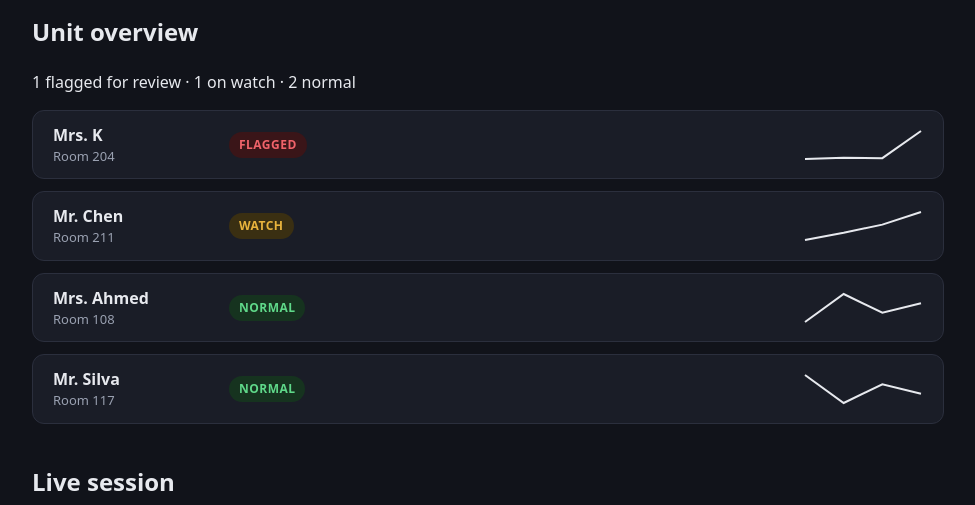
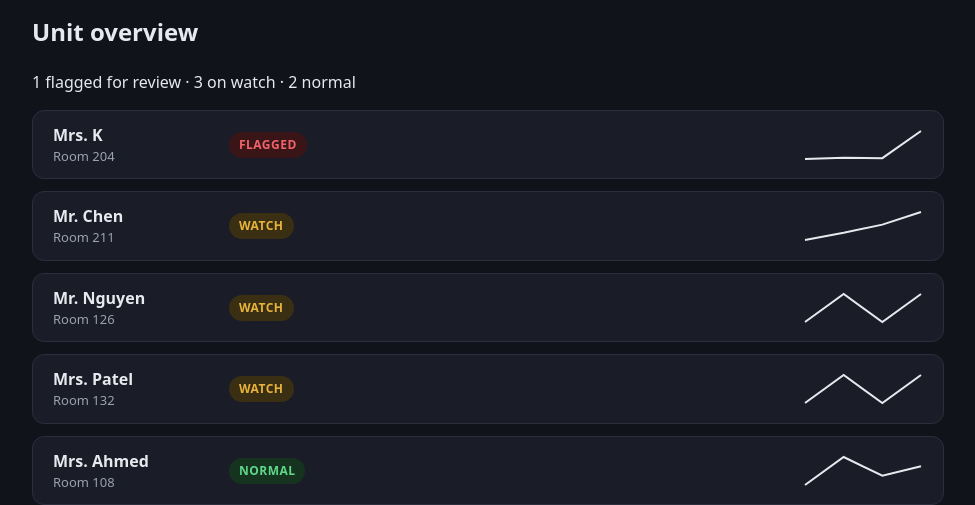
Before and after one commit to IanLeung12/routinely, a React (Vite) app in the folder web/: page / in a window 1280 px wide. Shown: the part 166-671 px from the top of the page, without its empty margins (152-1127 px from the left). Built offline with nearby package versions, Linux system fonts and the light colour scheme; no server answers.

Commit message:
T117: Add evening and motor residents to web mocks (#125)

```diff
--- a/web/src/mock/residentDetail.ts
+++ b/web/src/mock/residentDetail.ts
@@ -53,6 +53,18 @@ type CareRow = { ts: string; kind: CareRecordKind; value: number | string; note?
 /** Mrs. K is the demo resident: a flat fortnight, then two bad sessions in one morning
  * and evening, which is what a change flag needs (SPEC section 7). */
 const SESSIONS: Record<string, SessionRow[]> = {
+  'mr-nguyen': [
+    { ts: '2025-12-31T08:00:00+00:00', errors: {}, duration_s: 130 },
+    { ts: '2025-12-31T18:00:00+00:00', errors: { omission: 1, sequence: 1 }, duration_s: 210 },
+    { ts: '2026-01-01T08:00:00+00:00', errors: {}, duration_s: 132 },
+    { ts: '2026-01-01T18:00:00+00:00', errors: { omission: 1, sequence: 1 }, duration_s: 220 },
+  ],
+  'mrs-patel': [
+    { ts: '2025-12-29T08:00:00+00:00', errors: {}, duration_s: 135 },
+    { ts: '2025-12-30T08:00:00+00:00', errors: { hesitation: 1 }, duration_s: 170 },
+    { ts: '2025-12-31T08:00:00+00:00', errors: {}, duration_s: 205 },
+    { ts: '2026-01-01T08:00:00+00:00', errors: { hesitation: 1 }, duration_s: 240 },
+  ],
   'mrs-k': [
     { ts: '2025-12-25T08:10:00+00:00', errors: {}, duration_s: 132 },
     { ts: '2025-12-25T18:05:00+00:00', errors: {}, duration_s: 141 },
@@ -116,6 +128,14 @@ const SESSIONS: Record<string, SessionRow[]> = {
 }
 
 const CARE_RECORDS: Record<string, CareRow[]> = {
+  'mrs-patel': [
+    {
+      ts: '2025-12-30T07:00:00+00:00',
+      kind: 'med_change',
+      value: 'zopiclone',
+      note: 'night sedation started',
+    },
+  ],
   'mrs-k': [
     { ts: '2025-12-30T08:00:00+00:00', kind: 'temperature', value: 36.8 },
     {
--- a/web/src/mock/residents.ts
+++ b/web/src/mock/residents.ts
@@ -52,4 +52,28 @@ export const mockResidents: ResidentSummary[] = [
       { ts: '2026-01-01T09:00:00+00:00', score: 0.11 },
     ],
   },
+  {
+    id: 'mr-nguyen',
+    name: 'Mr. Nguyen',
+    room: '126',
+    status: 'watch',
+    scores: [
+      { ts: '2025-12-31T08:00:00+00:00', score: 0 },
+      { ts: '2025-12-31T18:00:00+00:00', score: 5 },
+      { ts: '2026-01-01T08:00:00+00:00', score: 0 },
+      { ts: '2026-01-01T18:00:00+00:00', score: 5 },
+    ],
+  },
+  {
+    id: 'mrs-patel',
+    name: 'Mrs. Patel',
+    room: '132',
+    status: 'watch',
+    scores: [
+      { ts: '2025-12-29T08:00:00+00:00', score: 0 },
+      { ts: '2025-12-30T08:00:00+00:00', score: 1 },
+      { ts: '2025-12-31T08:00:00+00:00', score: 0 },
+      { ts: '2026-01-01T08:00:00+00:00', score: 1 },
+    ],
+  },
 ]
```
Also changed, not shown: 2 other files (tests, documents, lock files or other folders).
